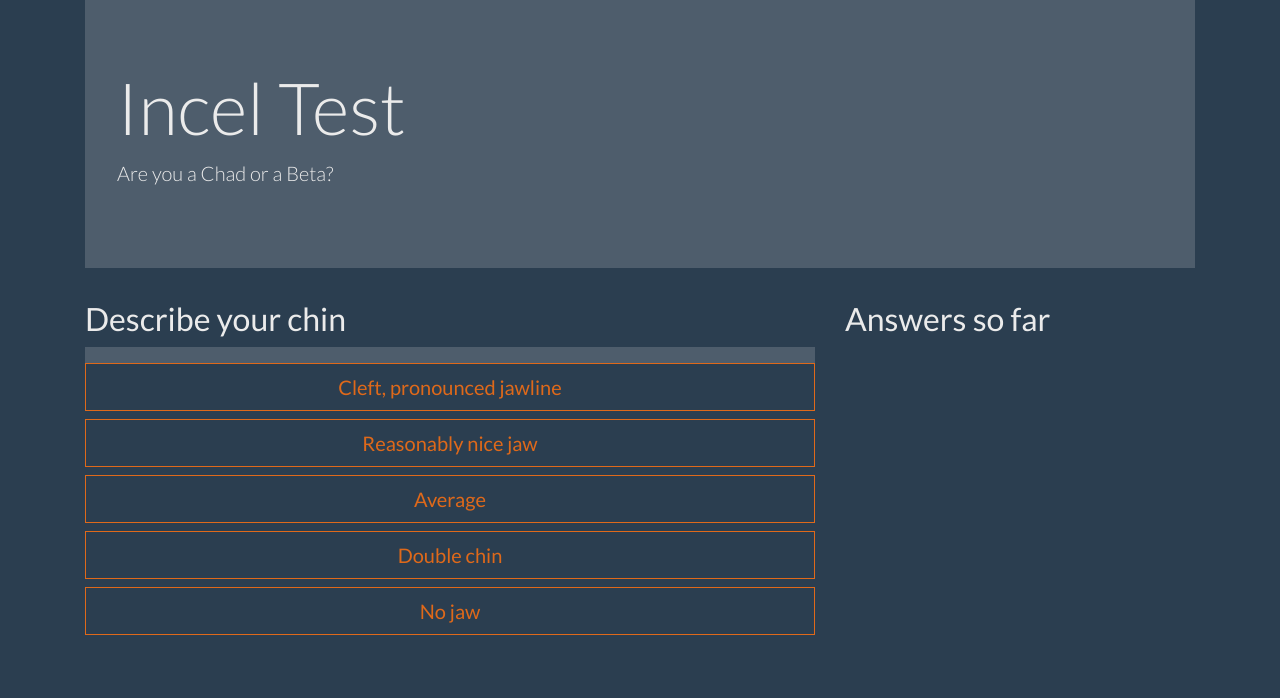
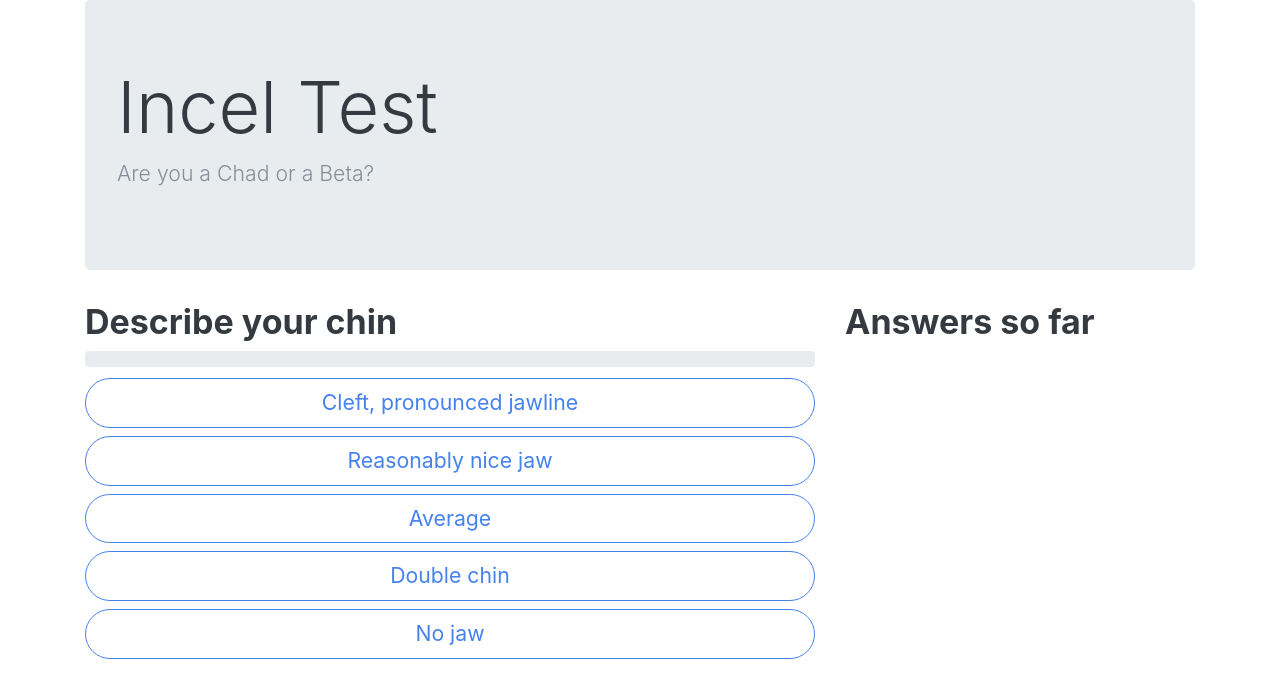
Before and after one commit to micropenis-support-group/incel-test, a plain HTML site: page index.html in a window 1280 px wide. Drawn offline with nearby package versions, Linux system fonts and the light colour scheme.

Commit message:
Cleaned up and new theme again

```diff
--- a/index.html
+++ b/index.html
@@ -4,10 +4,15 @@
 <head>
     <meta http-equiv="Content-Type" content="text/html; charset=utf-8" />
     <title>Mac's Dumb Chart</title>
-    <link href="https://stackpath.bootstrapcdn.com/bootswatch/4.1.0/superhero/bootstrap.min.css" rel="stylesheet" integrity="sha384-ngZZrhEgN1Rw+Eiz3bD0nopbhvTAwzNg5ePjP2mhYmjHiTqG+ouPwi4ribjATEKe" crossorigin="anonymous">
+    <link href="https://stackpath.bootstrapcdn.com/bootswatch/4.1.0/litera/bootstrap.min.css" rel="stylesheet" integrity="sha384-E+ZoPrD9N70Q8SUyx+eufEe3KkDtuORRKqt8koXJ9Uxjm4d37YeaU517lm63QRjM" crossorigin="anonymous">
     <script type="text/javascript" src="https://ajax.aspnetcdn.com/ajax/jQuery/jquery-3.3.1.min.js"></script>
     <script type="text/javascript" src="assets/scripts/dot-mover.js"></script>
     <script type="text/javascript" src="assets/scripts/questioner.js"></script>
+    <style type="text/css">
+        div.progress {
+            margin-bottom: 8pt;
+        }
+    </style>
 </head>
 
 <body>
```
